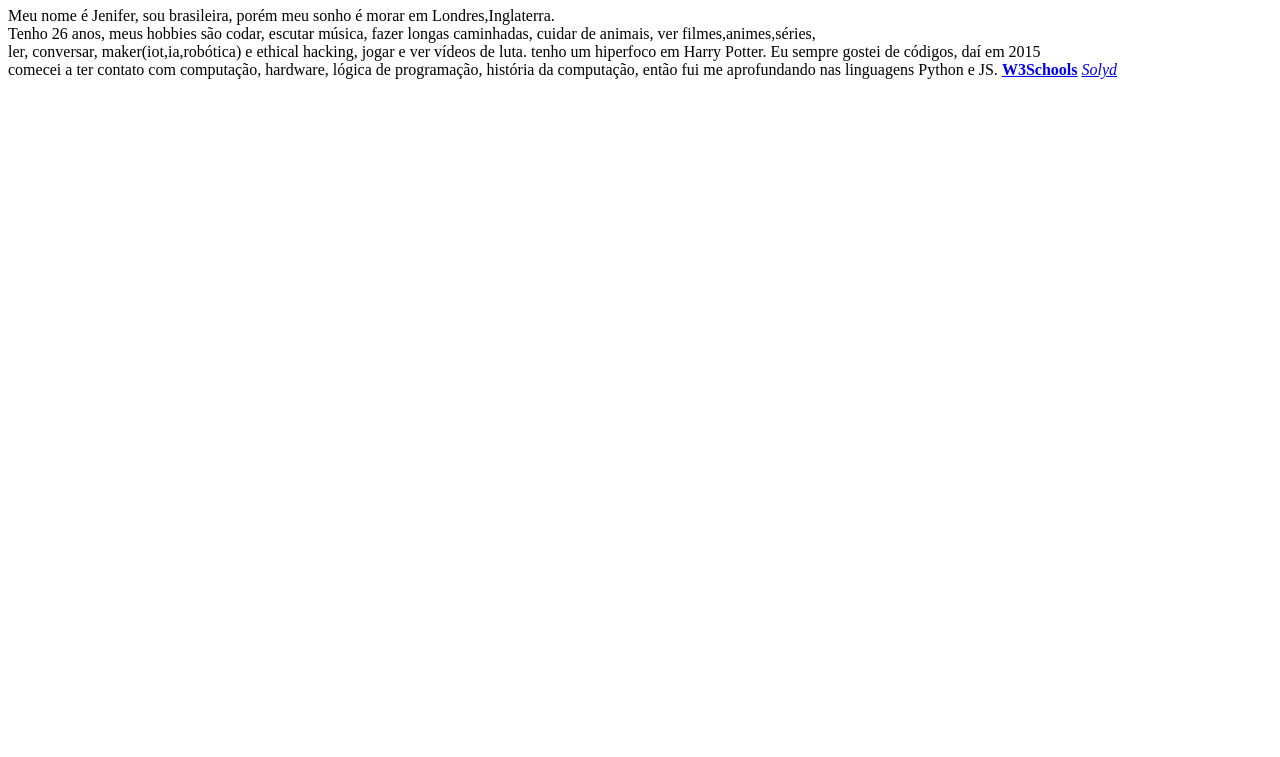
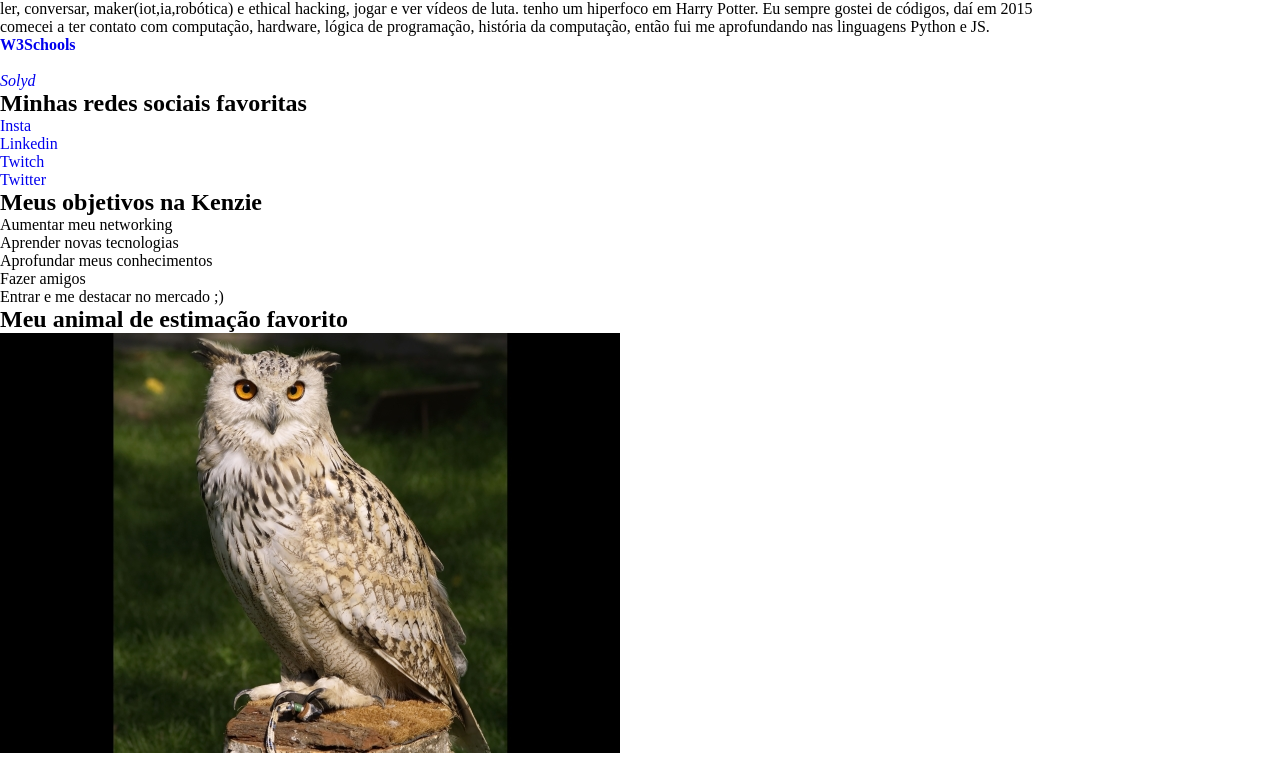
Before and after one commit to jeniferGoncalvesDaSilvaDev/m1-entrega-kenzie, a plain HTML site: page index.html in a window 1280 px wide. Shown: the part 73-830 px from the top of the page. Before the commit the page ends 800 px from the top, so only its background shows below. Drawn offline with Linux system fonts and the light colour scheme.

Commit message:
concluido

```diff
--- a/index.html
+++ b/index.html
@@ -7,14 +7,47 @@
     <title>Entrega da 1 atividade da kenzie academy</title>
 </head>
 <body>
+    <style>
+        *{
+           margin:0;
+           padding:0;
+           box-sizing:border-box;
+           list-style: none;
+        }
+        a{
+            text-decoration: none;
+            display: flex;
+            flex-direction: column;
+        }
+    </style>
     <h1>Minha primeira página</h1>
     <p>Meu nome é Jenifer, sou brasileira, porém meu sonho é morar em Londres,Inglaterra.<br>
     Tenho 26 anos, meus hobbies são codar, escutar música, fazer longas caminhadas, cuidar de animais, ver filmes,animes,séries,<br>
     ler, conversar, maker(iot,ia,robótica) e ethical hacking, jogar e ver vídeos de luta. tenho um hiperfoco em Harry Potter. Eu sempre gostei de códigos, daí em 2015<br>
     comecei a ter contato com computação, hardware, lógica de programação, história da computação, então fui me aprofundando nas linguagens Python e JS.
-    <a href="https://www.w3schools.com/"><b>W3Schools</b></a>
+    <br>
+    <a href="https://www.w3schools.com/"><b>W3Schools</b></a><br>
     <a href="https://solyd.com.br/"><i>Solyd</i></a>
 
     </p>
+    <h2>Minhas redes sociais favoritas</h2>
+    <ul>
+        <a href="https://www.instagram.com/cyberjeyjey/" target="_blank">Insta</a>
+        <a href="https://www.linkedin.com/in/jenifer-gon%C3%A7alves-da-silva-86bb1715a/" target="_blank">Linkedin</a>
+        <a href="https://www.twitch.tv/jeyslytherin/about" target="_blank">Twitch</a>
+        <a href="https://twitter.com/JeyJeySlytherin" target="_blank">Twitter</a>
+    </ul>
+    <h2>Meus objetivos na Kenzie</h2>
+    <ol>
+        <li>Aumentar meu networking</li>
+        <li>Aprender novas tecnologias</li>
+        <li>Aprofundar meus conhecimentos</li>
+        <li>Fazer amigos</li>
+        <li>Entrar e me destacar no mercado ;)</li>
+    </ol>
+    <h2>Meu animal de estimação favorito</h2>
+    <ol>
+        <img src="/coruja.jpeg" alt="coruja">
+    </ol>
 </body>
 </html>
```
Also changed, not shown: coruja.jpeg (added).
